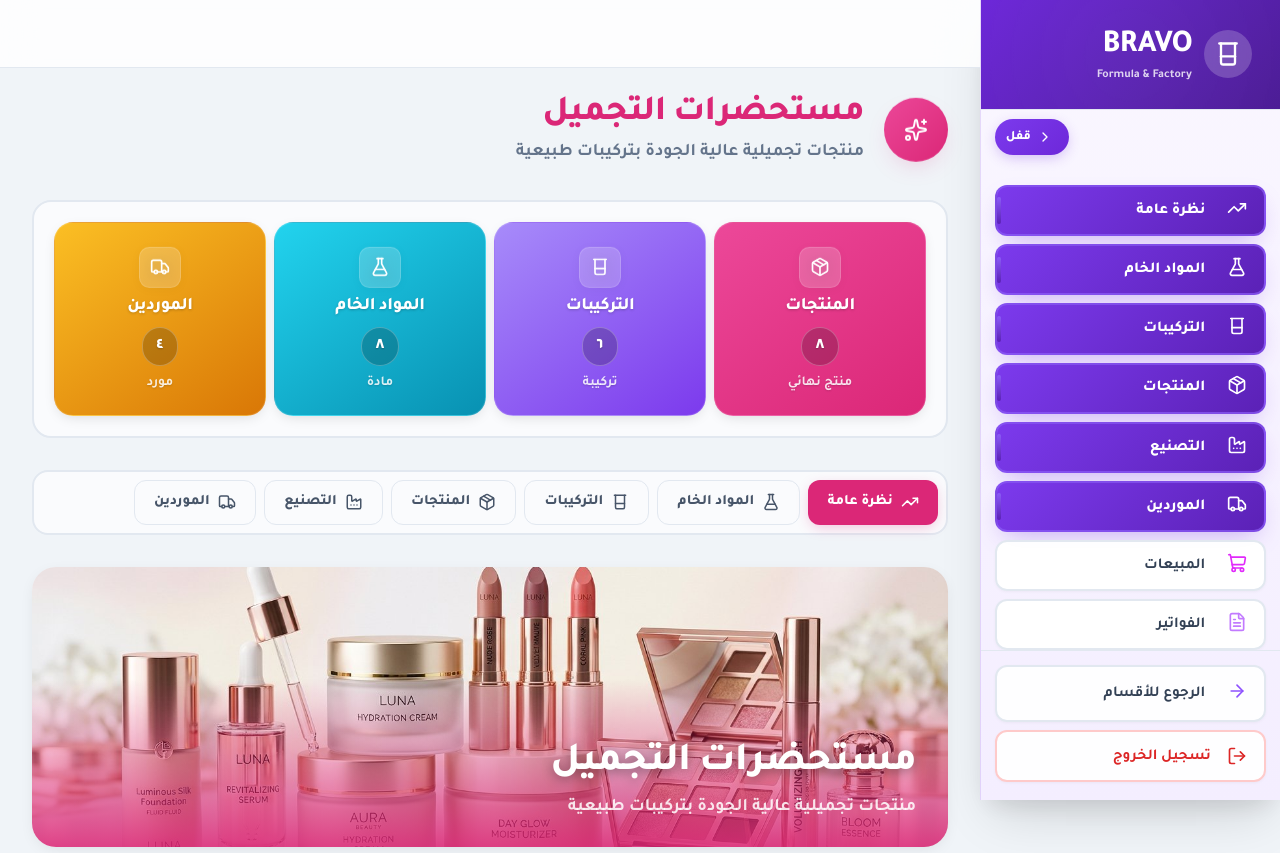
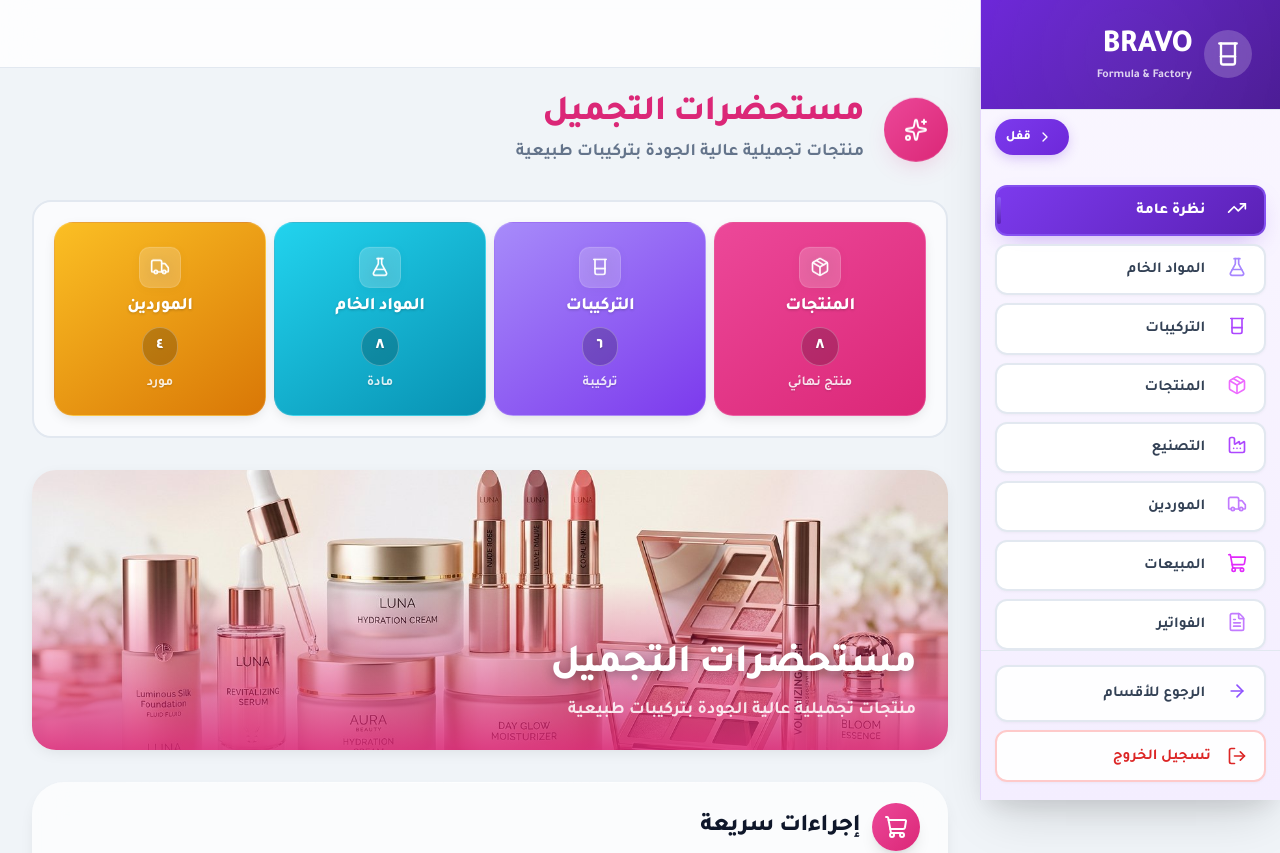
Before and after one commit to fantazia1110-design/BRAVO-new-sestym-, a Next.js app: page /cosmetics in a window 1280 px wide. Shown: the top 853 px of the page. Built offline with nearby package versions, Linux system fonts and the light colour scheme.

Commit message:
sidebar: each section page is separate - no more tabs, sidebar navigates via URL params, active item highlighted based on current tab
Co-authored-by: arena-agent <297053741+arena-agent@users.noreply.github.com>

```diff
--- a/src/app/cosmetics/page.tsx
+++ b/src/app/cosmetics/page.tsx
@@ -1,6 +1,6 @@
 'use client';
 
-import React from 'react';
+import React, { Suspense } from 'react';
 import { Sparkles } from 'lucide-react';
 import SectionPage from '@/components/ui/SectionPage';
 
@@ -60,6 +60,7 @@ const recentProduction = [
 
 export default function CosmeticsPage() {
   return (
+    <Suspense fallback={<div style={{ padding: '2rem', textAlign: 'center', color: '#64748b', fontWeight: 700, fontSize: '1.2rem' }}>جاري التحميل...</div>}>
       <SectionPage
         section={SECTION}
         rawMaterials={rawMaterials}
@@ -76,5 +77,6 @@ export default function CosmeticsPage() {
           'تونر حمض الهيالورونيك': '💧',
         }}
       />
+    </Suspense>
   );
 }
--- a/src/app/detergents/page.tsx
+++ b/src/app/detergents/page.tsx
@@ -1,6 +1,6 @@
 'use client';
 
-import React from 'react';
+import React, { Suspense } from 'react';
 import { Droplets } from 'lucide-react';
 import SectionPage from '@/components/ui/SectionPage';
 
@@ -55,6 +55,7 @@ const recentProduction = [
 
 export default function DetergentsPage() {
   return (
+    <Suspense fallback={<div style={{ padding: '2rem', textAlign: 'center', color: '#64748b', fontWeight: 700, fontSize: '1.2rem' }}>جاري التحميل...</div>}>
       <SectionPage
         section={SECTION}
         rawMaterials={rawMaterials}
@@ -70,5 +71,6 @@ export default function DetergentsPage() {
           'منظف حمام كلور': '🚿',
         }}
       />
+    </Suspense>
   );
 }
--- a/src/app/perfumes/page.tsx
+++ b/src/app/perfumes/page.tsx
@@ -1,6 +1,6 @@
 'use client';
 
-import React from 'react';
+import React, { Suspense } from 'react';
 import { FlaskConical } from 'lucide-react';
 import SectionPage from '@/components/ui/SectionPage';
 
@@ -60,6 +60,7 @@ const recentProduction = [
 
 export default function PerfumesPage() {
   return (
+    <Suspense fallback={<div style={{ padding: '2rem', textAlign: 'center', color: '#64748b', fontWeight: 700, fontSize: '1.2rem' }}>جاري التحميل...</div>}>
       <SectionPage
         section={SECTION}
         rawMaterials={rawMaterials}
@@ -75,5 +76,6 @@ export default function PerfumesPage() {
           'معطر جو ياسمين': '🌸',
         }}
       />
+    </Suspense>
   );
 }
--- a/src/components/ui/AppShell.tsx
+++ b/src/components/ui/AppShell.tsx
@@ -1,6 +1,6 @@
 'use client';
 
-import React from 'react';
+import React, { Suspense } from 'react';
 import { usePathname } from 'next/navigation';
 import Sidebar from '@/components/ui/Sidebar';
 import SectionSidebar from '@/components/ui/SectionSidebar';
@@ -35,6 +35,7 @@ export default function AppShell({ children }: { children: React.ReactNode }) {
   // الأقسام المدمجة - قائمة جانبية خاصة بكل قسم
   if (sectionId) {
     return (
+      <Suspense fallback={<div className="min-h-screen" />}>
         <div className="min-h-screen app-shell">
           <SectionSidebar sectionId={sectionId} />
           <TopBar />
@@ -42,6 +43,7 @@ export default function AppShell({ children }: { children: React.ReactNode }) {
             {children}
           </main>
         </div>
+      </Suspense>
     );
   }
 
--- a/src/components/ui/SectionPage.tsx
+++ b/src/components/ui/SectionPage.tsx
@@ -1,7 +1,7 @@
 'use client';
 
 import React, { useState } from 'react';
-import { useRouter } from 'next/navigation';
+import { useRouter, useSearchParams } from 'next/navigation';
 import {
   FlaskConical, Package, Beaker, Factory, Truck, ShoppingCart,
   FileText, TrendingUp, AlertTriangle, ChevronLeft, Plus, ArrowDownRight,
@@ -240,7 +240,8 @@ interface SectionPageProps {
 
 export default function SectionPage({ section, rawMaterials, formulas, products, suppliers, recentProduction, lowStockEmojis = {}, formulaEmojis = {} }: SectionPageProps) {
   const router = useRouter();
-  const [activeTab, setActiveTab] = useState('overview');
+  const searchParams = useSearchParams();
+  const activeTab = searchParams.get('tab') || 'overview';
   const c = section.color;
   const cl = section.colorLight;
 
@@ -259,26 +260,6 @@ export default function SectionPage({ section, rawMaterials, formulas, products,
     { title: 'المواد الخام', value: formatNumber(rawMaterials.length, 0), subtitle: 'مادة', icon: <FlaskConical size={20} />, color: '#0891b2', colorLight: '#22d3ee' },
     { title: 'الموردين', value: formatNumber(suppliers.length, 0), subtitle: 'مورد', icon: <Truck size={20} />, color: '#d97706', colorLight: '#fbbf24' },
   ];
-
-  // التبويبات
-  const tabs = [
-    { id: 'overview', label: 'نظرة عامة', icon: <TrendingUp size={18} /> },
-    { id: 'raw', label: 'المواد الخام', icon: <FlaskConical size={18} /> },
-    { id: 'formulas', label: 'التركيبات', icon: <Beaker size={18} /> },
-    { id: 'products', label: 'المنتجات', icon: <Package size={18} /> },
-    { id: 'production', label: 'التصنيع', icon: <Factory size={18} /> },
-    { id: 'suppliers', label: 'الموردين', icon: <Truck size={18} /> },
-  ];
-
-  // الاستماع لتبديل التبويبات من القائمة الجانبية
-  React.useEffect(() => {
-    const handler = (e: Event) => {
-      const tab = (e as CustomEvent).detail;
-      if (tab) setActiveTab(tab);
-    };
-    window.addEventListener('section-tab-change', handler);
-    return () => window.removeEventListener('section-tab-change', handler);
-  }, []);
 
   return (
     <div className="space-y-8" data-section={section.id}>
@@ -300,32 +281,6 @@ export default function SectionPage({ section, rawMaterials, formulas, products,
       <div style={{ display: 'grid', gridTemplateColumns: 'repeat(4, minmax(0, 1fr))', gap: '0.5rem', padding: '1.25rem', borderRadius: '1.2rem', border: '2px solid #e2e8f0', background: 'rgba(255,255,255,0.7)' }}>
         {statsData.map((s, i) => (
           <StatCard key={i} title={s.title} value={s.value} subtitle={s.subtitle} icon={s.icon} delay={i+1} color={s.color} colorLight={s.colorLight} />
-        ))}
-      </div>
-
-      {/* التبويبات - بستايل أقسام الداشبورد */}
-      <div style={{
-        display: 'flex', gap: '0.5rem', padding: '0.5rem', borderRadius: '1rem',
-        background: 'rgba(255,255,255,0.7)', border: '2px solid #e2e8f0', flexWrap: 'wrap',
-      }}>
-        {tabs.map((tab) => (
-          <button
-            key={tab.id}
-            onClick={() => setActiveTab(tab.id)}
-            style={{
-              display: 'flex', alignItems: 'center', gap: '0.5rem',
-              padding: '0.6rem 1.2rem', borderRadius: '0.75rem',
-              fontWeight: 800, fontSize: '0.9rem',
-              background: activeTab === tab.id ? c : 'transparent',
-              color: activeTab === tab.id ? '#fff' : '#475569',
-              border: activeTab === tab.id ? 'none' : '1.5px solid #e2e8f0',
-              cursor: 'pointer', transition: 'all 0.25s ease',
-              boxShadow: activeTab === tab.id ? `0 4px 14px -2px ${c}44` : 'none',
-            }}
-          >
-            {tab.icon}
-            {tab.label}
-          </button>
         ))}
       </div>
 
@@ -377,7 +332,7 @@ export default function SectionPage({ section, rawMaterials, formulas, products,
                   </span>
                   آخر التركيبات
                 </h2>
-                <SectionLink label="عرض الكل" color={c} onClick={() => setActiveTab('formulas')} />
+                <SectionLink label="عرض الكل" color={c} onClick={() => router.push(`${window.location.pathname}?tab=formulas`)} />
               </div>
               <div className="card-body p-0">
                 {formulas.slice(0, 4).map((f, i) => (
@@ -403,7 +358,7 @@ export default function SectionPage({ section, rawMaterials, formulas, products,
                   </span>
                   آخر المنتجات
                 </h2>
-                <SectionLink label="عرض الكل" color={c} onClick={() => setActiveTab('products')} />
+                <SectionLink label="عرض الكل" color={c} onClick={() => router.push(`${window.location.pathname}?tab=products`)} />
               </div>
               <div className="card-body p-0">
                 {products.slice(0, 4).map((p, i) => (
--- a/src/components/ui/SectionSidebar.tsx
+++ b/src/components/ui/SectionSidebar.tsx
@@ -2,7 +2,7 @@
 
 import React, { useState } from 'react';
 import Link from 'next/link';
-import { usePathname } from 'next/navigation';
+import { usePathname, useSearchParams, useRouter } from 'next/navigation';
 import {
   TrendingUp, FlaskConical, Beaker, Package, Factory, Truck,
   ShoppingCart, FileText, Users, Warehouse, BarChart3, Settings,
@@ -11,19 +11,20 @@ import {
 
 interface NavItem {
   label: string;
-  href: string;
+  tab?: string; // null = overview/base page, string = ?tab=value
+  href?: string; // for external pages like /sales, /invoices etc
   icon: React.ReactNode;
   color: string;
 }
 
 const sectionNavItems: Record<string, NavItem[]> = {
   detergents: [
-    { label: 'نظرة عامة', href: '/detergents', icon: <TrendingUp size={20} />, color: 'text-violet-500' },
-    { label: 'المواد الخام', href: '/detergents?tab=raw', icon: <FlaskConical size={20} />, color: 'text-violet-400' },
-    { label: 'التركيبات', href: '/detergents?tab=formulas', icon: <Beaker size={20} />, color: 'text-purple-500' },
-    { label: 'المنتجات', href: '/detergents?tab=products', icon: <Package size={20} />, color: 'text-fuchsia-400' },
-    { label: 'التصنيع', href: '/detergents?tab=production', icon: <Factory size={20} />, color: 'text-purple-500' },
-    { label: 'الموردين', href: '/detergents?tab=suppliers', icon: <Truck size={20} />, color: 'text-purple-400' },
+    { label: 'نظرة عامة', tab: undefined, icon: <TrendingUp size={20} />, color: 'text-violet-500' },
+    { label: 'المواد الخام', tab: 'raw', icon: <FlaskConical size={20} />, color: 'text-violet-400' },
+    { label: 'التركيبات', tab: 'formulas', icon: <Beaker size={20} />, color: 'text-purple-500' },
+    { label: 'المنتجات', tab: 'products', icon: <Package size={20} />, color: 'text-fuchsia-400' },
+    { label: 'التصنيع', tab: 'production', icon: <Factory size={20} />, color: 'text-purple-500' },
+    { label: 'الموردين', tab: 'suppliers', icon: <Truck size={20} />, color: 'text-purple-400' },
     { label: 'المبيعات', href: '/sales', icon: <ShoppingCart size={20} />, color: 'text-fuchsia-500' },
     { label: 'الفواتير', href: '/invoices', icon: <FileText size={20} />, color: 'text-purple-400' },
     { label: 'العملاء', href: '/customers', icon: <Users size={20} />, color: 'text-violet-400' },
@@ -32,12 +33,12 @@ const sectionNavItems: Record<string, NavItem[]> = {
     { label: 'الإعدادات', href: '/settings', icon: <Settings size={20} />, color: 'text-purple-400' },
   ],
   cosmetics: [
-    { label: 'نظرة عامة', href: '/cosmetics', icon: <TrendingUp size={20} />, color: 'text-violet-500' },
-    { label: 'المواد الخام', href: '/cosmetics?tab=raw', icon: <FlaskConical size={20} />, color: 'text-violet-400' },
-    { label: 'التركيبات', href: '/cosmetics?tab=formulas', icon: <Beaker size={20} />, color: 'text-purple-500' },
-    { label: 'المنتجات', href: '/cosmetics?tab=products', icon: <Package size={20} />, color: 'text-fuchsia-400' },
-    { label: 'التصنيع', href: '/cosmetics?tab=production', icon: <Factory size={20} />, color: 'text-purple-500' },
-    { label: 'الموردين', href: '/cosmetics?tab=suppliers', icon: <Truck size={20} />, color: 'text-purple-400' },
+    { label: 'نظرة عامة', tab: undefined, icon: <TrendingUp size={20} />, color: 'text-violet-500' },
+    { label: 'المواد الخام', tab: 'raw', icon: <FlaskConical size={20} />, color: 'text-violet-400' },
+    { label: 'التركيبات', tab: 'formulas', icon: <Beaker size={20} />, color: 'text-purple-500' },
+    { label: 'المنتجات', tab: 'products', icon: <Package size={20} />, color: 'text-fuchsia-400' },
+    { label: 'التصنيع', tab: 'production', icon: <Factory size={20} />, color: 'text-purple-500' },
+    { label: 'الموردين', tab: 'suppliers', icon: <Truck size={20} />, color: 'text-purple-400' },
     { label: 'المبيعات', href: '/sales', icon: <ShoppingCart size={20} />, color: 'text-fuchsia-500' },
     { label: 'الفواتير', href: '/invoices', icon: <FileText size={20} />, color: 'text-purple-400' },
     { label: 'العملاء', href: '/customers', icon: <Users size={20} />, color: 'text-violet-400' },
@@ -46,12 +47,12 @@ const sectionNavItems: Record<string, NavItem[]> = {
     { label: 'الإعدادات', href: '/settings', icon: <Settings size={20} />, color: 'text-purple-400' },
   ],
   perfumes: [
-    { label: 'نظرة عامة', href: '/perfumes', icon: <TrendingUp size={20} />, color: 'text-violet-500' },
-    { label: 'المواد الخام', href: '/perfumes?tab=raw', icon: <FlaskConical size={20} />, color: 'text-violet-400' },
-    { label: 'التركيبات', href: '/perfumes?tab=formulas', icon: <Beaker size={20} />, color: 'text-purple-500' },
-    { label: 'المنتجات', href: '/perfumes?tab=products', icon: <Package size={20} />, color: 'text-fuchsia-400' },
-    { label: 'التصنيع', href: '/perfumes?tab=production', icon: <Factory size={20} />, color: 'text-purple-500' },
-    { label: 'الموردين', href: '/perfumes?tab=suppliers', icon: <Truck size={20} />, color: 'text-purple-400' },
+    { label: 'نظرة عامة', tab: undefined, icon: <TrendingUp size={20} />, color: 'text-violet-500' },
+    { label: 'المواد الخام', tab: 'raw', icon: <FlaskConical size={20} />, color: 'text-violet-400' },
+    { label: 'التركيبات', tab: 'formulas', icon: <Beaker size={20} />, color: 'text-purple-500' },
+    { label: 'المنتجات', tab: 'products', icon: <Package size={20} />, color: 'text-fuchsia-400' },
+    { label: 'التصنيع', tab: 'production', icon: <Factory size={20} />, color: 'text-purple-500' },
+    { label: 'الموردين', tab: 'suppliers', icon: <Truck size={20} />, color: 'text-purple-400' },
     { label: 'المبيعات', href: '/sales', icon: <ShoppingCart size={20} />, color: 'text-fuchsia-500' },
     { label: 'الفواتير', href: '/invoices', icon: <FileText size={20} />, color: 'text-purple-400' },
     { label: 'العملاء', href: '/customers', icon: <Users size={20} />, color: 'text-violet-400' },
@@ -61,20 +62,45 @@ const sectionNavItems: Record<string, NavItem[]> = {
   ],
 };
 
+const sectionBasePaths: Record<string, string> = {
+  detergents: '/detergents',
+  cosmetics: '/cosmetics',
+  perfumes: '/perfumes',
+};
+
 export default function SectionSidebar({ sectionId }: { sectionId: string }) {
   const navItems = sectionNavItems[sectionId] || [];
+  const basePath = sectionBasePaths[sectionId] || '/';
   const pathname = usePathname();
+  const searchParams = useSearchParams();
+  const router = useRouter();
   const [isOpen, setIsOpen] = useState(false);
   const [collapsed, setCollapsed] = useState(false);
 
-  const isActive = (href: string) => {
-    if (href.includes('?')) {
-      // For tab-based links, check if the base path matches
-      const basePath = href.split('?')[0];
-      return pathname === basePath;
+  const currentTab = searchParams.get('tab') || '';
+
+  const isActive = (item: NavItem) => {
+    // External page items
+    if (item.href) {
+      return pathname.startsWith(item.href);
     }
-    if (href === '/') return pathname === '/';
-    return pathname.startsWith(href);
+    // Section items - match by tab
+    if (item.tab === undefined) {
+      // Overview = no tab param
+      return currentTab === '';
+    }
+    return currentTab === item.tab;
+  };
+
+  const handleNav = (item: NavItem) => {
+    setIsOpen(false);
+    if (item.href) {
+      router.push(item.href);
+    } else if (item.tab) {
+      router.push(`${basePath}?tab=${item.tab}`);
+    } else {
+      router.push(basePath);
+    }
   };
 
   return (
@@ -102,7 +128,7 @@ export default function SectionSidebar({ sectionId }: { sectionId: string }) {
           width: collapsed ? '72px' : undefined,
         }}
       >
-        {/* الشعار - نفس القديم */}
+        {/* الشعار */}
         <div className="sidebar-header" style={{ justifyContent: collapsed ? 'center' : 'flex-start' }}>
           <Link href="/" className="flex items-center gap-3" style={{ justifyContent: collapsed ? 'center' : 'flex-start' }}>
             <div className="w-12 h-12 rounded-xl bg-white/20 flex items-center justify-center backdrop-blur" style={{ flexShrink: 0 }}>
@@ -117,7 +143,7 @@ export default function SectionSidebar({ sectionId }: { sectionId: string }) {
           </Link>
         </div>
 
-        {/* زر طي/فتح - نفس القديم */}
+        {/* زر طي/فتح */}
         <div style={{ padding: '0.6rem 0.85rem', display: 'flex', justifyContent: collapsed ? 'center' : 'flex-end' }}>
           <button
             onClick={() => setCollapsed(!collapsed)}
@@ -138,23 +164,15 @@ export default function SectionSidebar({ sectionId }: { sectionId: string }) {
           </button>
         </div>
 
-        {/* القائمة - نفس شكل القديم بالضبط باستخدام نفس الـ CSS classes */}
+        {/* القائمة */}
         <nav className="sidebar-nav">
           {navItems.map((item, index) => {
-            const active = isActive(item.href);
+            const active = isActive(item);
             return (
               <div
                 key={index}
                 className={`nav-item ${active ? 'active' : ''}`}
-                onClick={() => {
-                  setIsOpen(false);
-                  if (item.href.includes('?tab=')) {
-                    const tab = item.href.split('?tab=')[1];
-                    window.dispatchEvent(new CustomEvent('section-tab-change', { detail: tab }));
-                  } else {
-                    window.location.href = item.href;
-                  }
-                }}
+                onClick={() => handleNav(item)}
                 style={{
                   justifyContent: collapsed ? 'center' : 'flex-start',
                   padding: collapsed ? '0.9rem' : '0.85rem 1.1rem',
@@ -172,11 +190,11 @@ export default function SectionSidebar({ sectionId }: { sectionId: string }) {
           })}
         </nav>
 
-        {/* الرجوع للأقسام + تسجيل الخروج - نفس ستايل القديم */}
+        {/* الرجوع للأقسام + تسجيل الخروج */}
         <div className="sidebar-footer" style={{ justifyContent: collapsed ? 'center' : 'flex-start' }}>
           <div
             className="nav-item w-full rounded-lg"
-            onClick={() => { setIsOpen(false); window.location.href = '/'; }}
+            onClick={() => { setIsOpen(false); router.push('/'); }}
             style={{
               justifyContent: collapsed ? 'center' : 'flex-start',
               padding: collapsed ? '0.9rem' : '0.85rem 1.1rem',
```
Lines whose indentation alone changed are shown as unchanged.
